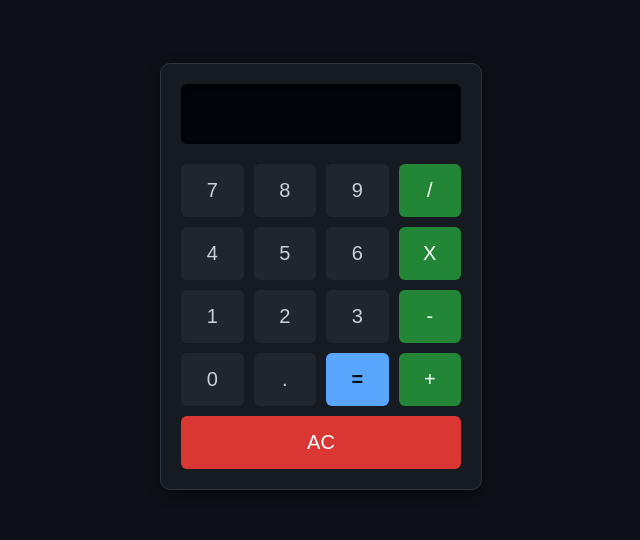
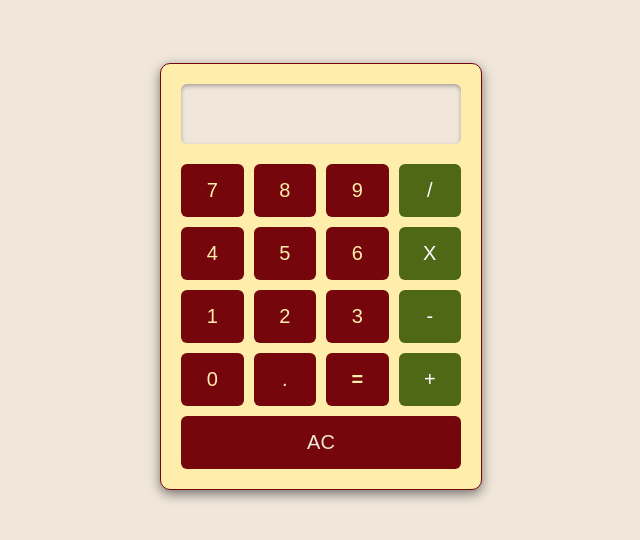
Before and after one commit to casperx22/kalkulator, a plain HTML site: page index.html in a window 1280 px wide. Shown: the part 132-672 px from the top of the page, without its empty margins (319-959 px from the left). Drawn offline with Linux system fonts and the light colour scheme.

Commit message:
Update style.css

```diff
--- a/style.css
+++ b/style.css
@@ -3,18 +3,18 @@ body {
     justify-content: center;
     align-items: center;
     height: 100vh;
-    background-color: #0d1117;
+    background-color: #f0e6da; /* PUTIH GADING */
     font-family: 'Segoe UI', Tahoma, Geneva, Verdana, sans-serif;
-    color: #c9d1d9;
+    color: #4f6815; /* TEKS UTAMA (Hijau Zaitun) */
 }
 
 .calculator {
     width: 280px;
-    background-color: #161b22;
+    background-color: #ffedab; /* KUNING PUCAT (Latar Belakang Kalkulator) */
     border-radius: 10px;
     box-shadow: 0 4px 12px rgba(0, 0, 0, 0.5);
     padding: 20px;
-    border: 1px solid #30363d;
+    border: 1px solid #75070c; /* GARIS TEPI (Merah Marun) */
 }
 
 #display {
@@ -25,8 +25,8 @@ body {
     font-size: 32px;
     text-align: right;
     padding: 10px;
-    background-color: #010409;
-    color: #58a6ff;
+    background-color: #f0e6da; /* PUTIH GADING (Latar Belakang Tampilan) */
+    color: #75070c; /* TEKS TAMPILAN (Merah Marun) */
     border: none;
     border-radius: 6px;
     box-shadow: inset 0 2px 4px rgba(0, 0, 0, 0.3);
@@ -42,60 +42,60 @@ body {
     padding: 15px;
     border: none;
     border-radius: 6px;
-    background-color: #21262d;
-    color: #c9d1d9;
+    background-color: #75070c; /* TOMBOL ANGKA & UMUM (Merah Marun) */
+    color: #ffedab; /* WARNA TEKS TOMBOL (Kuning Pucat) */
     cursor: pointer;
     font-size: 20px;
     transition: background-color 0.1s ease;
 }
 
 .btn:hover {
-    background-color: #30363d;
+    background-color: #9c282e; /* HOVER (Merah Marun lebih terang) */
 }
 
 .btn:active {
-    background-color: #3e444b;
+    background-color: #5d050a; /* ACTIVE (Merah Marun lebih gelap) */
 }
 
 
 .operator {
-    background-color: #238636;
+    background-color: #4f6815; /* OPERATOR STANDAR (Hijau Zaitun Tua) */
     color: white;
 }
 
 .operator:hover {
-    background-color: #2ea043;
+    background-color: #6a8c1f; /* HOVER (Hijau Zaitun lebih terang) */
 }
 
 .operator:active {
-    background-color: #216d2f;
+    background-color: #3e5311; /* ACTIVE (Hijau Zaitun lebih gelap) */
 }
 
 
 .operator[onclick="calculate()"] {
-    background-color: #58a6ff;
-    color: #0d1117;
+    background-color: #75070c; /* TOMBOL SAMA DENGAN (Merah Marun) */
+    color: #ffedab; /* TEKS (Kuning Pucat) */
     font-weight: bold;
 }
 
 .operator[onclick="calculate()"]:hover {
-    background-color: #79c0ff;
+    background-color: #9c282e;
 }
 .operator[onclick="calculate()"]:active {
-    background-color: #4a8dcf;
+    background-color: #5d050a;
 }
 
 
 .clear {
     grid-column: span 4;
-    background-color: #da3633;
-    color: white;
+    background-color: #75070c; /* TOMBOL CLEAR (Merah Marun) */
+    color: #f0e6da; /* TEKS (Putih Gading) */
 }
 
 .clear:hover {
-    background-color: #f85149;
+    background-color: #9c282e;
 }
 
 .clear:active {
-    background-color: #b32a26;
+    background-color: #5d050a;
 }
```
